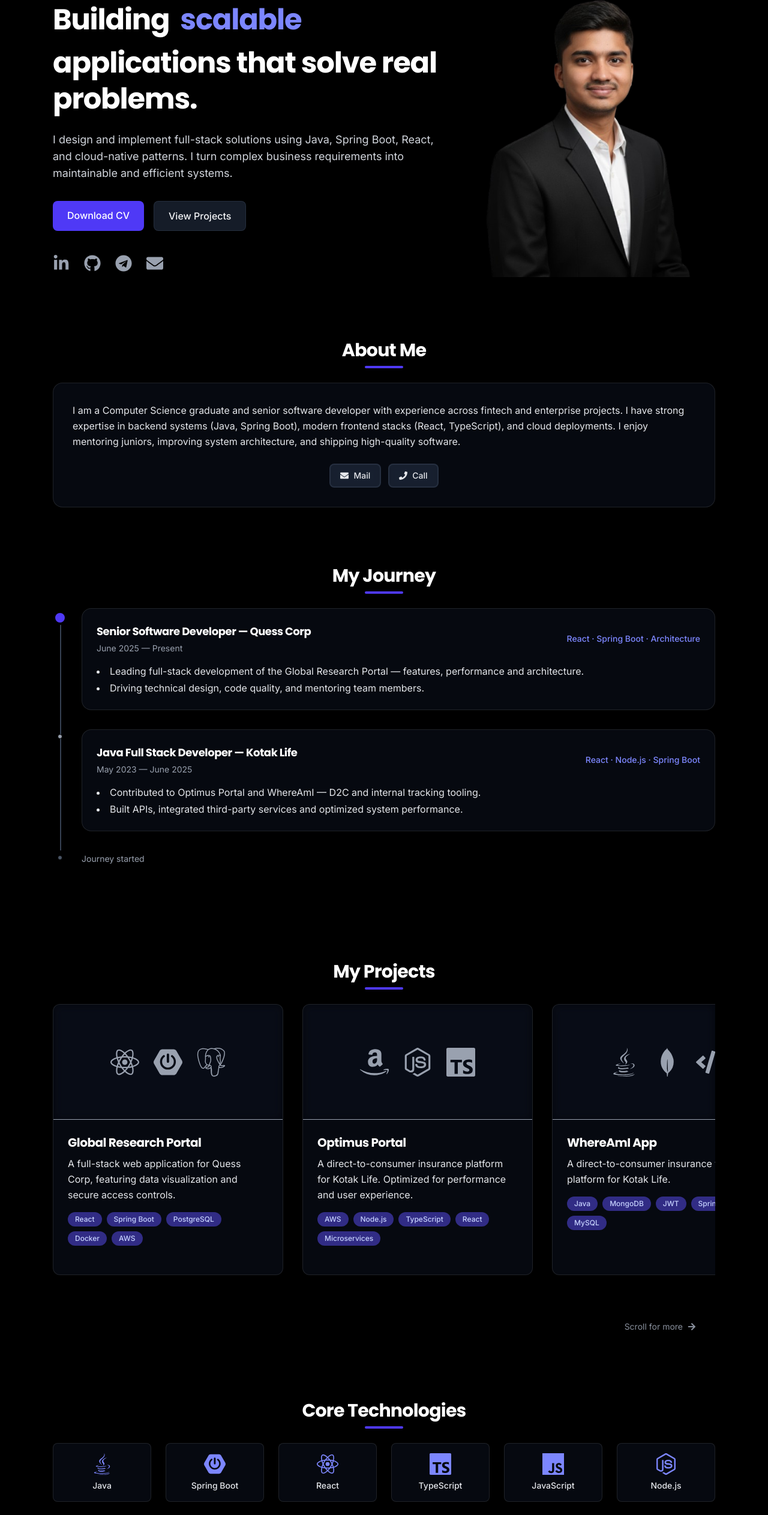
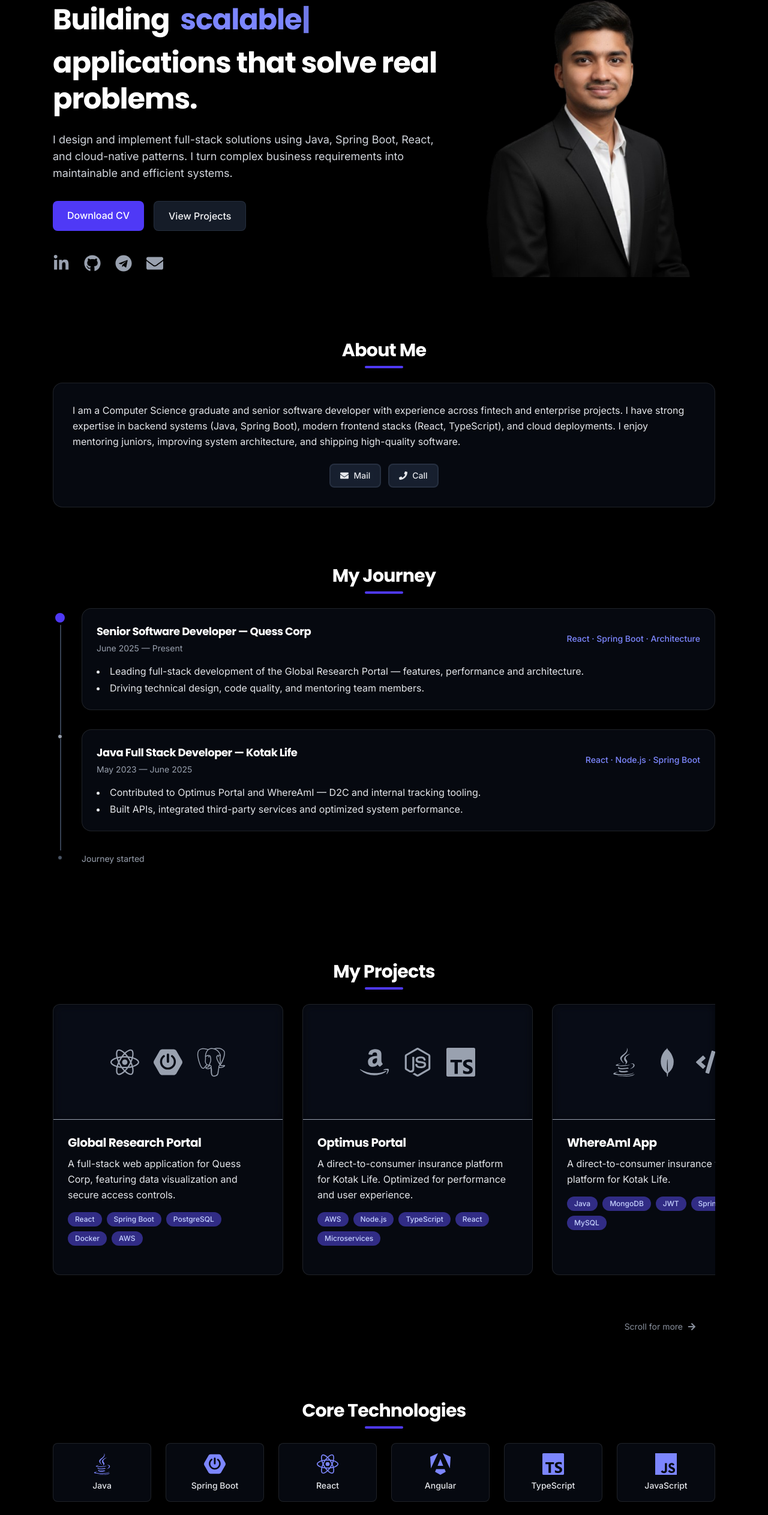
Before and after one commit to aakasky/portfolio-portal, a React (Vite) app: page / in a window 1280 px wide. Shown: the part 227-2753 px from the top of the page at 60% size. Built offline with nearby package versions, Linux system fonts and the light colour scheme.

Commit message:
Updated Porfolio Portal

```diff
--- a/package.json
+++ b/package.json
@@ -14,7 +14,8 @@
     "react": "^19.2.3",
     "react-dom": "^19.2.3",
     "react-icons": "^5.5.0",
-    "tailwindcss": "^4.1.18"
+    "tailwindcss": "^4.1.18",
+    "typewriter-effect": "^2.22.0"
   },
   "devDependencies": {
     "@eslint/js": "^9.39.2",
--- a/src/components/About.tsx
+++ b/src/components/About.tsx
@@ -1,43 +1,8 @@
-import { useRef, useEffect, useState } from 'react';
 import { FaEnvelope, FaPhone } from 'react-icons/fa';
 
-const useIntersectionObserver = (options: IntersectionObserverInit): [(node: HTMLElement | null) => void, IntersectionObserverEntry | null] => {
-    const [entry, setEntry] = useState<IntersectionObserverEntry | null>(null);
-    const [node, setNode] = useState<HTMLElement | null>(null);
-    const observer = useRef<IntersectionObserver | null>(null);
-
-    useEffect(() => {
-        if (observer.current) {
-            observer.current.disconnect();
-        }
-        observer.current = new IntersectionObserver(([entry]) => setEntry(entry), options);
-        if (node) {
-            observer.current.observe(node);
-        }
-        return () => {
-            observer.current?.disconnect();
-        };
-    }, [node, options]);
-
-    return [setNode, entry];
-};
-
 export default function About() {
-    const [ref, entry] = useIntersectionObserver({
-        threshold: 0.1,
-    });
-    const isVisible = entry?.isIntersecting;
-
     return (
-        <section
-            id="about"
-            ref={ref}
-            style={{
-                opacity: isVisible ? 1 : 0,
-                transform: isVisible ? 'translateY(0)' : 'translateY(20px)',
-                transition: 'opacity 0.6s ease-out, transform 0.6s ease-out',
-            }}
-        >
+        <section id="about">
             <h3 className="text-3xl text-center font-bold text-gray-900 dark:text-white mb-2">About Me</h3>
 
             <div className="w-16 h-1 bg-indigo-600 mx-auto rounded-full mb-6"></div>
--- a/src/components/Achievements.tsx
+++ b/src/components/Achievements.tsx
@@ -1,26 +1,4 @@
-import { useRef, useEffect, useState } from 'react';
 import { FaAward } from 'react-icons/fa';
-
-const useIntersectionObserver = (options: IntersectionObserverInit): [(node: HTMLElement | null) => void, IntersectionObserverEntry | null] => {
-    const [entry, setEntry] = useState<IntersectionObserverEntry | null>(null);
-    const [node, setNode] = useState<HTMLElement | null>(null);
-    const observer = useRef<IntersectionObserver | null>(null);
-
-    useEffect(() => {
-        if (observer.current) {
-            observer.current.disconnect();
-        }
-        observer.current = new IntersectionObserver(([entry]) => setEntry(entry), options);
-        if (node) {
-            observer.current.observe(node);
-        }
-        return () => {
-            observer.current?.disconnect();
-        };
-    }, [node, options]);
-
-    return [setNode, entry];
-};
 
 const achievements = [
     {
@@ -38,19 +16,10 @@ const achievements = [
 ];
 
 const AchievementCard = ({ achievement, delay }: { achievement: typeof achievements[0], delay: number }) => {
-    const [ref, entry] = useIntersectionObserver({ threshold: 0.1 });
-    const isVisible = entry?.isIntersecting;
-
     return (
         <div
-            ref={ref}
             className="glass-card p-6 flex flex-col items-center text-center rounded-lg shadow-lg
                  transition-all duration-300 ease-out transform hover:scale-105"
-            style={{
-                opacity: isVisible ? 1 : 0,
-                transform: isVisible ? 'translateY(0)' : 'translateY(20px)',
-                transition: `opacity 0.5s ease-out ${delay}s, transform 0.5s ease-out ${delay}s, box-shadow 0.2s ease, transform 0.2s ease`,
-            }}
         >
             <div className="text-4xl text-indigo-400 mb-4">
                 <FaAward />
--- a/src/components/Header.tsx
+++ b/src/components/Header.tsx
@@ -1,12 +1,12 @@
 import { MdDarkMode, MdOutlineLightMode } from "react-icons/md";
 
-export default function Header({ dark, setDark }: { dark: boolean; setDark: (v: boolean) => void }) {
+export default function Header({ dark, setDark }: Readonly<{ dark: boolean; setDark: (v: boolean) => void }>) {
     return (
         <header className="sticky top-0 z-50 w-full bg-white/70 dark:bg-gray-900/70 backdrop-blur-lg border-b border-white/30 dark:border-gray-800/50 shadow-sm">
             <div className="max-w-6xl mx-auto px-6 py-4 flex items-center justify-between">
 
                 <div className="flex items-center gap-3">
-                    <div className="rounded-full bg-gradient-to-br from-indigo-500 to-pink-400 w-12 h-12 flex items-center justify-center text-white font-semibold shadow-lg">AY</div>
+                    <div className="rounded-full bg-linear-to-br from-indigo-500 to-pink-400 w-12 h-12 flex items-center justify-center text-white font-semibold shadow-lg">AY</div>
                     <div>
                         <h1 className="text-lg font-semibold tracking-tight text-gray-900 dark:text-white">Aakash Yadav</h1>
                         <p className="text-xs text-gray-500 dark:text-gray-400">Senior Software Developer</p>
--- a/src/components/Hero.tsx
+++ b/src/components/Hero.tsx
@@ -1,45 +1,7 @@
-import { useState, useEffect } from 'react';
 import { FaLinkedinIn, FaGithub, FaEnvelope, FaTelegram } from "react-icons/fa";
-
-const useTypewriter = (words: string[], speed = 100, delay = 2000) => {
-    const [currentWordIndex, setCurrentWordIndex] = useState(0);
-    const [currentText, setCurrentText] = useState('');
-    const [isDeleting, setIsDeleting] = useState(false);
-    const [typingSpeed, setTypingSpeed] = useState(speed);
-
-    useEffect(() => {
-        const handleTyping = () => {
-            const currentWord = words[currentWordIndex];
-
-            if (isDeleting) {
-                setCurrentText(currentWord.substring(0, currentText.length - 1));
-                setTypingSpeed(speed / 1.5);
-            } else {
-                setCurrentText(currentWord.substring(0, currentText.length + 1));
-                setTypingSpeed(speed);
-            }
-
-            if (!isDeleting && currentText === currentWord) {
-                setTimeout(() => setIsDeleting(true), delay);
-            } else if (isDeleting && currentText === '') {
-                setIsDeleting(false);
-                setCurrentWordIndex((prev) => (prev + 1) % words.length);
-                setTypingSpeed(speed);
-            }
-        };
-
-        const timer = setTimeout(handleTyping, typingSpeed);
-        return () => clearTimeout(timer);
-
-    }, [currentText, isDeleting, typingSpeed, currentWordIndex, words, speed, delay]);
-
-    return currentText;
-};
+import Typewriter from 'typewriter-effect';
 
 export default function Hero() {
-    const wordsToType = ['reliable', 'scalable', 'performant', 'full-stack'];
-    const typedText = useTypewriter(wordsToType, 100, 2000);
-
     return (
         <section className="grid grid-cols-1 md:grid-cols-5 gap-12 items-center">
             <div className="md:col-span-3">
@@ -50,7 +12,15 @@ export default function Hero() {
                 <h2 className="text-4xl md:text-5xl font-extrabold leading-tight mt-3 text-gray-900 dark:text-white">
                     Building &nbsp;
                     <span className="text-indigo-600 dark:text-indigo-400 min-h-[60px] md:min-h-[72px] inline-block w-[240px]">
-                        {typedText}
+                        <Typewriter
+                            options={{
+                                strings: ['reliable', 'scalable', 'performant', 'full-stack'],
+                                autoStart: true,
+                                loop: true,
+                                delay: 100,
+                                deleteSpeed: 70,
+                            }}
+                        />
                     </span>
                     applications that solve real problems.
                 </h2>
--- a/src/components/Projects.tsx
+++ b/src/components/Projects.tsx
@@ -1,4 +1,3 @@
-import React, { useRef, useEffect, useState } from 'react';
 import { FaArrowRight, FaCode, FaJava } from 'react-icons/fa';
 import {
     SiReact,
@@ -13,27 +12,6 @@ import {
     SiSocketdotio,
     SiMongodb
 } from 'react-icons/si';
-
-const useIntersectionObserver = (options: IntersectionObserverInit): [(node: HTMLElement | null) => void, IntersectionObserverEntry | null] => {
-    const [entry, setEntry] = useState<IntersectionObserverEntry | null>(null);
-    const [node, setNode] = useState<HTMLElement | null>(null);
-    const observer = useRef<IntersectionObserver | null>(null);
-
-    useEffect(() => {
-        if (observer.current) {
-            observer.current.disconnect();
-        }
-        observer.current = new IntersectionObserver(([entry]) => setEntry(entry), options);
-        if (node) {
-            observer.current.observe(node);
-        }
-        return () => {
-            observer.current?.disconnect();
-        };
-    }, [node, options]);
-
-    return [setNode, entry];
-};
 
 const TechPill = ({ children }: { children: React.ReactNode }) => (
     <span className="inline-block bg-indigo-100 text-indigo-800 dark:bg-indigo-900 dark:text-indigo-200 rounded-full px-3 py-1 text-xs font-medium mr-2 mb-2">
@@ -81,20 +59,11 @@ const projects = [
 ];
 
 const ProjectCard = ({ project, delay }: { project: typeof projects[0], delay: number }) => {
-    const [ref, entry] = useIntersectionObserver({ threshold: 0.1 });
-    const isVisible = entry?.isIntersecting;
-
     return (
         <div
-            ref={ref}
             className="glass-card flex flex-col overflow-hidden rounded-xl shadow-lg
                        transition-all duration-300 ease-out transform hover:scale-102
                        hover:rounded-4xl w-80 md:w-96 shrink-0"
-            style={{
-                opacity: isVisible ? 1 : 0,
-                transform: isVisible ? 'translateY(0)' : 'translateY(20px)',
-                transition: `opacity 0.5s ease-out ${delay}s, transform 0.5s ease-out ${delay}s, box-shadow 0.2s ease, transform 0.2s ease`,
-            }}
         >
             <div className="w-full h-48 flex items-center justify-center space-x-6 p-4
                             bg-white/5 dark:bg-black/10 backdrop-blur-sm border-b border-gray-400">
@@ -106,7 +75,7 @@ const ProjectCard = ({ project, delay }: { project: typeof projects[0], delay: n
                 ))}
             </div>
 
-            <div className="p-6 flex-grow flex flex-col justify-between">
+            <div className="p-6 grow flex flex-col justify-between">
                 <div>
                     <h3 className="text-xl font-semibold text-gray-900 dark:text-white mb-2">
                         {project.title}
--- a/src/components/Skills.tsx
+++ b/src/components/Skills.tsx
@@ -1,39 +1,17 @@
-import { useRef, useEffect, useState } from 'react';
 import {
     SiReact,
     SiSpringboot,
     SiJavascript,
     SiTypescript,
     SiNodedotjs,
-    SiPostgresql,
     SiDocker,
     SiGit,
     SiTailwindcss,
-    SiHtml5,
-    SiCss3
+    SiAngular,
+    SiMongodb
 } from 'react-icons/si';
 import { FaJava } from 'react-icons/fa';
-
-const useIntersectionObserver = (options: IntersectionObserverInit): [(node: HTMLElement | null) => void, IntersectionObserverEntry | null] => {
-    const [entry, setEntry] = useState<IntersectionObserverEntry | null>(null);
-    const [node, setNode] = useState<HTMLElement | null>(null);
-    const observer = useRef<IntersectionObserver | null>(null);
-
-    useEffect(() => {
-        if (observer.current) {
-            observer.current.disconnect();
-        }
-        observer.current = new IntersectionObserver(([entry]) => setEntry(entry), options);
-        if (node) {
-            observer.current.observe(node);
-        }
-        return () => {
-            observer.current?.disconnect();
-        };
-    }, [node, options]);
-
-    return [setNode, entry];
-};
+import { AiOutlineConsoleSql } from 'react-icons/ai';
 
 const TechnologyCard = ({
     icon,
@@ -44,22 +22,11 @@ const TechnologyCard = ({
     name: string;
     delay: number;
 }) => {
-    const [ref, entry] = useIntersectionObserver({
-        threshold: 0.1,
-    });
-    const isVisible = entry?.isIntersecting;
-
     return (
         <div
-            ref={ref}
             className="glass-card p-4 flex flex-col items-center justify-center rounded-lg
                  shadow-lg transition-all duration-300 ease-out
                  transform hover:scale-105 hover:-translate-y-1 hover:shadow-indigo-500/30"
-            style={{
-                opacity: isVisible ? 1 : 0,
-                transform: isVisible ? 'translateY(0)' : 'translateY(20px)',
-                transition: `opacity 0.5s ease-out ${delay}s, transform 0.5s ease-out ${delay}s, box-shadow 0.2s ease, transform 0.2s ease`,
-            }}
         >
             <div className="text-4xl mb-2 text-indigo-400">
                 {icon}
@@ -75,15 +42,15 @@ const technologies = [
     { name: 'Java', icon: <FaJava /> },
     { name: 'Spring Boot', icon: <SiSpringboot /> },
     { name: 'React', icon: <SiReact /> },
+    { name: 'Angular', icon: <SiAngular /> },
     { name: 'TypeScript', icon: <SiTypescript /> },
     { name: 'JavaScript', icon: <SiJavascript /> },
     { name: 'Node.js', icon: <SiNodedotjs /> },
-    { name: 'PostgreSQL', icon: <SiPostgresql /> },
+    { name: 'SQL', icon: <AiOutlineConsoleSql /> },
+    { name: 'MongoDB', icon: <SiMongodb /> },
     { name: 'Docker', icon: <SiDocker /> },
     { name: 'Git', icon: <SiGit /> },
-    { name: 'Tailwind CSS', icon: <SiTailwindcss /> },
-    { name: 'HTML5', icon: <SiHtml5 /> },
-    { name: 'CSS3', icon: <SiCss3 /> },
+    { name: 'Tailwind CSS', icon: <SiTailwindcss /> }
 ];
 
 export default function Skills() {
```
Also changed, not shown: 1 other file (tests, documents, lock files or other folders).
